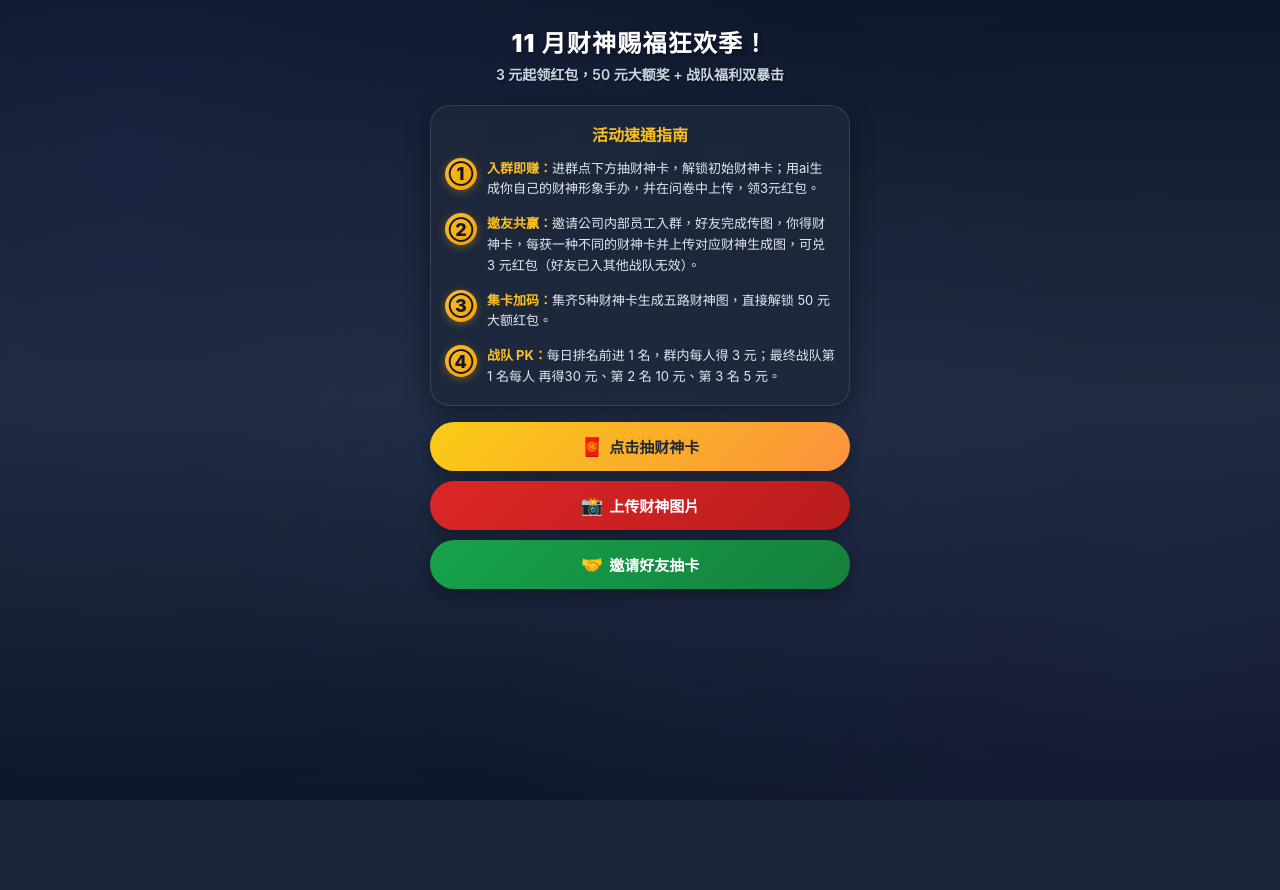
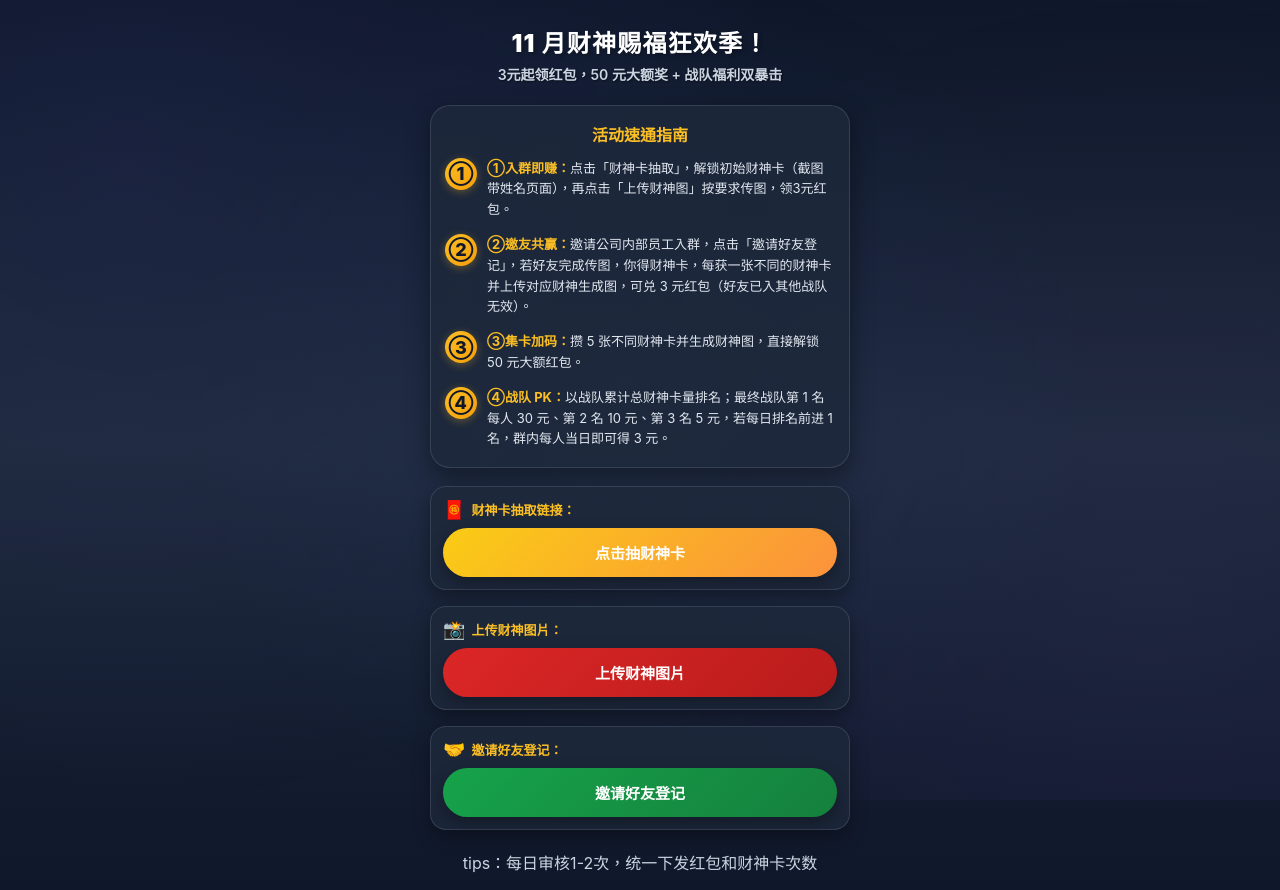
Before and after one commit to fammerhat/card-lottery, a Flask app: page / in a window 1280 px wide. Before the commit the page ends 800 px from the top, so only its background shows below. Run offline with Flask 3, Linux system fonts and the light colour scheme.

Commit message:
更新使用者端簡體文案

```diff
--- a/templates/landing.html
+++ b/templates/landing.html
@@ -61,7 +61,7 @@
       border: 1px solid rgba(148, 163, 184, 0.2);
       border-radius: 20px;
       padding: 16px 14px 18px;
-      margin-bottom: 16px;
+      margin-bottom: 18px;
       box-shadow: 0 8px 24px rgba(0, 0, 0, 0.4);
     }
     .guide-title {
@@ -104,12 +104,28 @@
       color: #fbbf24;
       font-weight: 700;
     }
-    .buttons-section {
+    .links-section {
       display: flex;
       flex-direction: column;
-      gap: 10px;
+      gap: 16px;
     }
-    .btn {
+    .link-block {
+      background: rgba(30, 41, 59, 0.85);
+      border: 1px solid rgba(148, 163, 184, 0.2);
+      border-radius: 16px;
+      padding: 12px;
+      box-shadow: 0 6px 18px rgba(0, 0, 0, 0.35);
+    }
+    .link-label {
+      font-size: 13px;
+      font-weight: 700;
+      color: #fbbf24;
+      display: flex;
+      align-items: center;
+      gap: 6px;
+      margin-bottom: 8px;
+    }
+    .links-section .btn {
       width: 100%;
       padding: 14px;
       border-radius: 999px;
@@ -119,14 +135,14 @@
       color: #fff;
       text-decoration: none;
       text-align: center;
-      display: flex;
+      display: inline-flex;
       align-items: center;
       justify-content: center;
       gap: 6px;
       box-shadow: 0 6px 16px rgba(0, 0, 0, 0.3);
       transition: transform 0.15s, box-shadow 0.15s;
     }
-    .btn:active {
+    .links-section .btn:active {
       transform: translateY(1px);
       box-shadow: 0 3px 10px rgba(0, 0, 0, 0.3);
     }
@@ -149,7 +165,7 @@
   <div class="app">
     <div class="header">
       <div class="title">11 月财神赐福狂欢季！</div>
-      <div class="subtitle">3 元起领红包，50 元大额奖 + 战队福利双暴击</div>
+      <div class="subtitle">3元起领红包，50 元大额奖 + 战队福利双暴击</div>
     </div>
 
     <div class="guide-section">
@@ -158,47 +174,63 @@
       <div class="step">
         <div class="step-number">①</div>
         <div class="step-content">
-          <strong>入群即赚：</strong>进群点下方抽财神卡，解锁初始财神卡；用ai生成你自己的财神形象手办，并在问卷中上传，领3元红包。
+          <strong>①入群即赚：</strong>点击「财神卡抽取」，解锁初始财神卡（截图带姓名页面），再点击「上传财神图」按要求传图，领3元红包。
         </div>
       </div>
 
       <div class="step">
         <div class="step-number">②</div>
         <div class="step-content">
-          <strong>邀友共赢：</strong>邀请公司内部员工入群，好友完成传图，你得财神卡，每获一种不同的财神卡并上传对应财神生成图，可兑 3 元红包（好友已入其他战队无效）。
+          <strong>②邀友共赢：</strong>邀请公司内部员工入群，点击「邀请好友登记」，若好友完成传图，你得财神卡，每获一张不同的财神卡并上传对应财神生成图，可兑 3 元红包（好友已入其他战队无效）。
         </div>
       </div>
 
       <div class="step">
         <div class="step-number">③</div>
         <div class="step-content">
-          <strong>集卡加码：</strong>集齐5种财神卡生成五路财神图，直接解锁 50 元大额红包。
+          <strong>③集卡加码：</strong>攒 5 张不同财神卡并生成财神图，直接解锁 50 元大额红包。
         </div>
       </div>
 
       <div class="step">
         <div class="step-number">④</div>
         <div class="step-content">
-          <strong>战队 PK：</strong>每日排名前进 1 名，群内每人得 3 元；最终战队第 1 名每人 再得30 元、第 2 名 10 元、第 3 名 5 元。
+          <strong>④战队 PK：</strong>以战队累计总财神卡量排名；最终战队第 1 名每人 30 元、第 2 名 10 元、第 3 名 5 元，若每日排名前进 1 名，群内每人当日即可得 3 元。
         </div>
       </div>
     </div>
 
-    <div class="buttons-section">
+    <div class="links-section">
+      <div class="link-block">
+        <div class="link-label">
+          <span class="emoji">🧧</span> 财神卡抽取链接：
+        </div>
         <a href="https://card-lottery.onrender.com/login" class="btn btn-primary">
-        <span class="emoji">🧧</span>
           点击抽财神卡
         </a>
+      </div>
 
+      <div class="link-block">
+        <div class="link-label">
+          <span class="emoji">📸</span> 上传财神图片：
+        </div>
         <a href="https://yuyue.wjx.com/vm/rNKL6T7.aspx#" target="_blank" class="btn btn-secondary">
-        <span class="emoji">📸</span>
           上传财神图片
         </a>
+      </div>
 
+      <div class="link-block">
+        <div class="link-label">
+          <span class="emoji">🤝</span> 邀请好友登记：
+        </div>
         <a href="https://v.wjx.cn/vm/OPVi0CD.aspx#" target="_blank" class="btn btn-tertiary">
-        <span class="emoji">🤝</span>
-        邀请好友抽卡
+          邀请好友登记
         </a>
+      </div>
+
+      <div class="tip" style="text-align:center; color:#cbd5e1; margin-top:4px;">
+        tips：每日审核1-2次，统一下发红包和财神卡次数
+      </div>
     </div>
   </div>
 </body>
```
Also changed, not shown: templates/draw.html (+31 -31 lines), templates/user_login.html (+12 -12 lines). Lines whose indentation alone changed are shown as unchanged.
